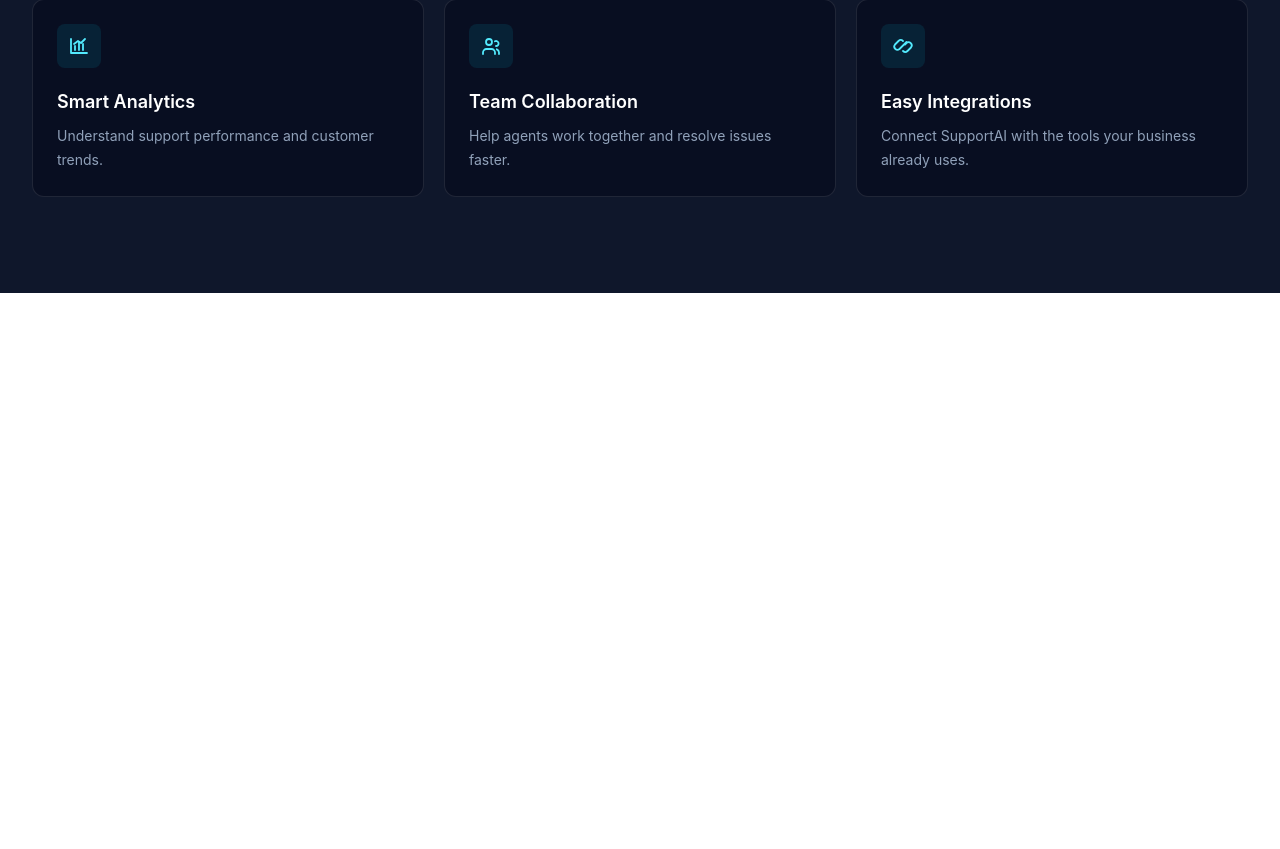
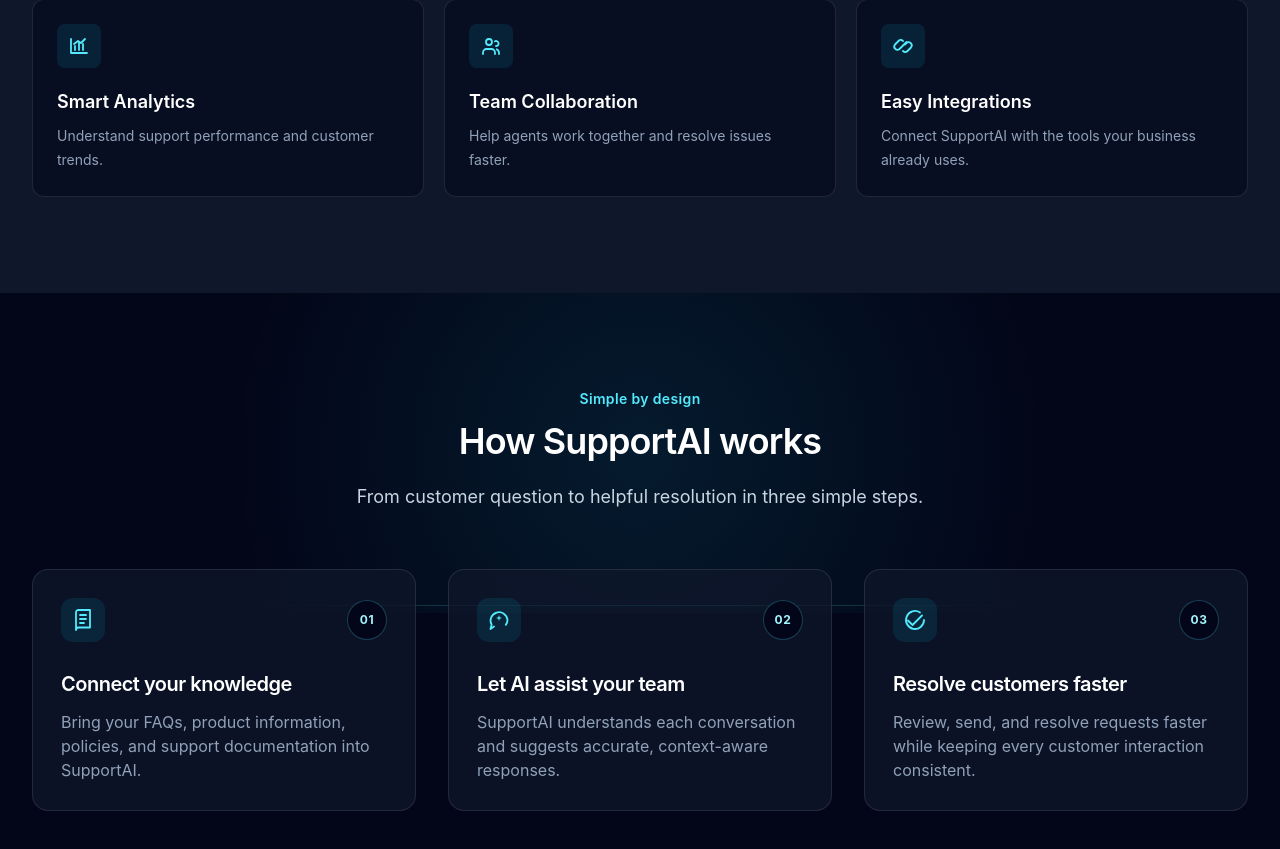
Before and after one commit to kyyumlk01/supportai, a React (Vite) app in the folder frontend/: page / in a window 1280 px wide. Shown: the part 1526-2375 px from the top of the page. Before the commit the page ends 1819 px from the top, so only its background shows below. Built offline with nearby package versions, Linux system fonts and the light colour scheme.

Commit message:
Add How It Works section

```diff
--- /dev/null
+++ b/frontend/src/components/home/HowItWorksSection.tsx
@@ -0,0 +1,94 @@
+import type { ReactNode } from "react";
+
+type Step = {
+  number: string;
+  title: string;
+  description: string;
+  icon: ReactNode;
+};
+
+const iconClassName = "size-6";
+
+const steps: Step[] = [
+  {
+    number: "01",
+    title: "Connect your knowledge",
+    description: "Bring your FAQs, product information, policies, and support documentation into SupportAI.",
+    icon: (
+      <svg className={iconClassName} viewBox="0 0 24 24" fill="none" aria-hidden="true">
+        <path d="M5 4.5A2.5 2.5 0 0 1 7.5 2H19v17.5H7.5A2.5 2.5 0 0 0 5 22V4.5Zm0 0V22m4-15h6m-6 4h6m-6 4h4" stroke="currentColor" strokeWidth="1.8" strokeLinecap="round" strokeLinejoin="round" />
+      </svg>
+    ),
+  },
+  {
+    number: "02",
+    title: "Let AI assist your team",
+    description: "SupportAI understands each conversation and suggests accurate, context-aware responses.",
+    icon: (
+      <svg className={iconClassName} viewBox="0 0 24 24" fill="none" aria-hidden="true">
+        <path d="M7 18.5 3.5 21l1.1-4.2A8.5 8.5 0 1 1 20.5 12c0 1.8-.6 3.5-1.7 4.8" stroke="currentColor" strokeWidth="1.8" strokeLinecap="round" strokeLinejoin="round" />
+        <path d="m12 7 .7 2.3L15 10l-2.3.7L12 13l-.7-2.3L9 10l2.3-.7L12 7Z" fill="currentColor" />
+      </svg>
+    ),
+  },
+  {
+    number: "03",
+    title: "Resolve customers faster",
+    description: "Review, send, and resolve requests faster while keeping every customer interaction consistent.",
+    icon: (
+      <svg className={iconClassName} viewBox="0 0 24 24" fill="none" aria-hidden="true">
+        <path d="M5 12.5 9.5 17 19 7.5" stroke="currentColor" strokeWidth="1.8" strokeLinecap="round" strokeLinejoin="round" />
+        <path d="M21 12a9 9 0 1 1-4-7.5" stroke="currentColor" strokeWidth="1.8" strokeLinecap="round" strokeLinejoin="round" />
+      </svg>
+    ),
+  },
+];
+
+function HowItWorksSection() {
+  return (
+    <section
+      id="how-it-works"
+      className="relative isolate overflow-hidden bg-slate-950 px-4 py-20 sm:px-6 sm:py-24 lg:px-8"
+      aria-labelledby="how-it-works-heading"
+    >
+      <div className="absolute inset-x-0 top-0 -z-10 h-80 bg-[radial-gradient(circle_at_center,_rgba(34,211,238,0.1),_transparent_62%)]" />
+
+      <div className="mx-auto max-w-7xl">
+        <div className="mx-auto max-w-2xl text-center">
+          <p className="text-sm font-semibold tracking-wide text-cyan-300">Simple by design</p>
+          <h2 id="how-it-works-heading" className="mt-3 text-3xl font-semibold tracking-tight text-white sm:text-4xl">
+            How SupportAI works
+          </h2>
+          <p className="mt-5 text-base leading-7 text-slate-300 sm:text-lg sm:leading-8">
+            From customer question to helpful resolution in three simple steps.
+          </p>
+        </div>
+
+        <div className="relative mt-12 lg:mt-14">
+          <div className="absolute left-[16.667%] right-[16.667%] top-9 hidden h-px bg-gradient-to-r from-transparent via-cyan-300/35 to-transparent lg:block" aria-hidden="true" />
+          <div className="grid gap-5 lg:grid-cols-3 lg:gap-8">
+            {steps.map((step) => (
+              <article
+                key={step.number}
+                className="group relative rounded-2xl border border-white/10 bg-slate-900/75 p-6 transition-all duration-300 hover:-translate-y-1 hover:border-cyan-300/35 hover:bg-slate-900 hover:shadow-xl hover:shadow-cyan-950/30 sm:p-7"
+              >
+                <div className="flex items-center justify-between">
+                  <div className="flex size-11 items-center justify-center rounded-xl bg-cyan-400/10 text-cyan-300 transition-colors group-hover:bg-cyan-400 group-hover:text-slate-950">
+                    {step.icon}
+                  </div>
+                  <span className="flex size-10 items-center justify-center rounded-full border border-cyan-300/25 bg-slate-950 text-xs font-bold tracking-wider text-cyan-200 transition-colors group-hover:border-cyan-300/60 group-hover:bg-cyan-400/10">
+                    {step.number}
+                  </span>
+                </div>
+                <h3 className="mt-7 text-xl font-semibold tracking-tight text-white">{step.title}</h3>
+                <p className="mt-3 text-sm leading-6 text-slate-400 sm:text-base">{step.description}</p>
+              </article>
+            ))}
+          </div>
+        </div>
+      </div>
+    </section>
+  );
+}
+
+export default HowItWorksSection;
--- a/frontend/src/pages/home/HomePage.tsx
+++ b/frontend/src/pages/home/HomePage.tsx
@@ -2,6 +2,7 @@
 import HeroSection from "../../components/home/HeroSection";
 import TrustedCompanies from "../../components/home/TrustedCompanies";
 import FeaturesSection from "../../components/home/FeaturesSection";
+import HowItWorksSection from "../../components/home/HowItWorksSection";
 
 function HomePage() {
   return (
@@ -10,6 +11,7 @@
       <HeroSection />
       <TrustedCompanies />
       <FeaturesSection />
+      <HowItWorksSection />
     </>
   );
 }
```
